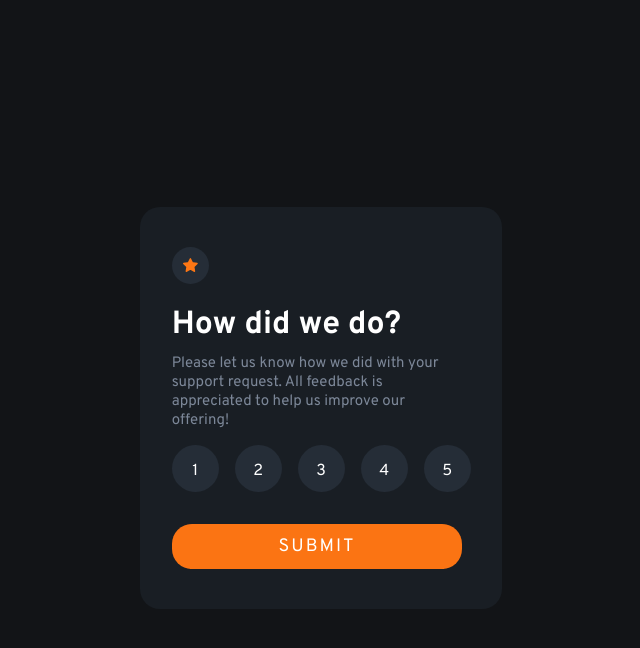
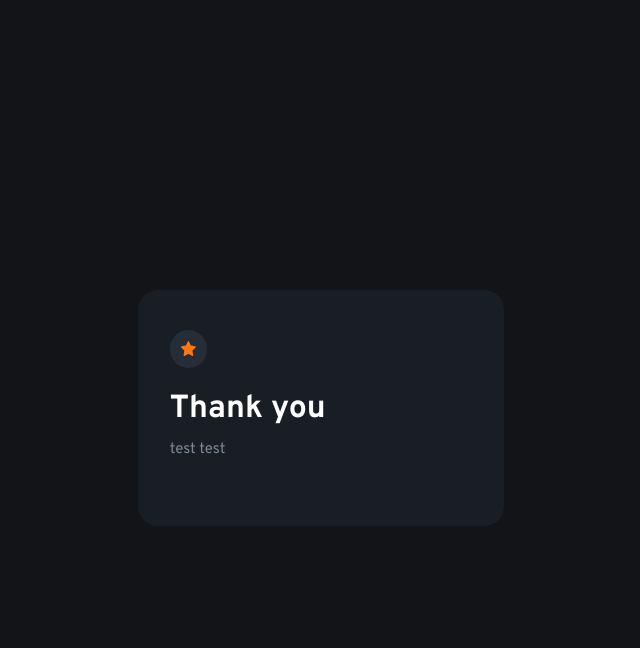
Before and after one commit to PongpolR/interactive-rating-component, a plain HTML site: page index.html in a window 1280 px wide. Both pictures are taken after a click on the button "SUBMIT". Shown: the whole page, without its empty margins (319-959 px from the left). Drawn offline with Linux system fonts and the light colour scheme.

Commit message:
add submit function

```diff
--- a/index.html
+++ b/index.html
@@ -38,7 +38,7 @@
 
   <!-- Rating state start -->
 
-  <div class="card">
+  <div class="state-start" id="card-start">
     <div class="circle">
       <img id="icon" src="images/icon-star.svg" alt="icon">
     </div>
@@ -64,13 +64,46 @@
         5
       </div>
     </div>
-    <div class="submit">
+    <div onclick="submit()" class="submit">
       <button>Submit</button>
     </div>
 
   </div>
 
   <!-- Rating state end -->
+
+  <div class="state-end" id="card-end">
+    <div class="circle">
+      <img id="icon" src="images/icon-star.svg" alt="icon">
+    </div>
+    <h1>Thank you</h1>
+    <p>test test</p>
+    <!-- <p>
+      Please let us know how we did with your support request. All feedback is appreciated
+      to help us improve our offering!
+    </p>
+    <div class="number">
+      <div id="btn-1" class="circle" onclick="numberSelected('btn-1')">
+        1
+      </div>
+      <div id="btn-2" class="circle" onclick="numberSelected('btn-2')">
+        2
+      </div>
+      <div id="btn-3" class="circle" onclick="numberSelected('btn-3')">
+        3
+      </div>
+      <div id="btn-4" class="circle" onclick="numberSelected('btn-4')">
+        4
+      </div>
+      <div id="btn-5" class="circle" onclick="numberSelected('btn-5')">
+        5
+      </div>
+    </div>
+    <div onclick="submit()" class="submit">
+      <button>Submit</button>
+    </div> -->
+
+  </div>
 
   <!-- Thank you state start -->
 
--- a/script.js
+++ b/script.js
@@ -42,9 +42,18 @@ function numberSelected(id) {
   }
 
   document.getElementById(id).style.backgroundColor = "hsl(216, 12%, 54%)";
+  document.getElementById(id).style.color = "white";
   selected = id;
   console.log(selected);
 
   document.getElementById(id).classList.remove('HoverClass1', 'HoverClass2');
 
 }
+
+function submit() {
+  console.log("submit");
+  let elem = document.getElementById("card-start");
+  elem.parentNode.removeChild(elem);
+
+  document.getElementById("card-end").style.visibility = "visible";
+}
--- a/style.css
+++ b/style.css
@@ -20,19 +20,33 @@
     color: hsl(216, 12%, 54%);
     font-weight: 400;
     font-size: 15px;
+    line-height: 1.6;
+    margin-bottom: 1.5rem;
   }
 
-  .card {
+  .state-end, #card-end {
+    z-index: -1;
+    position: absolute;
+    left: 0;
+    right: 0;
+    visibility: hidden;
+  }
+
+  .state-start, .state-end, #card-start, #card-end {
+    /* visibility: hidden; */
     background: hsla(213, 19%, 18%, 0.4);
+
+    margin: 0 auto;
+    width: 23%;
+    padding: 2.5rem;
+    padding-left: 2rem;
+    border-radius: 20px;
+  }
+
+  .state-start, #card-start {
     display: flex;
     flex-direction: column;
     justify-content: center;
-    margin: 0 auto;
-    padding: 2.5rem;
-    padding-left: 2rem;
-
-    width: 23%;
-    border-radius: 20px;
   }
 
   .circle {
@@ -41,6 +55,11 @@
     background: hsl(213, 19%, 18%);
     padding: 0.7rem;
     border-radius: 50%;
+  }
+
+  .card .circle {
+    margin-top: -1rem;
+    margin-bottom: 1rem;
   }
 
   .number {
@@ -74,6 +93,8 @@
   #btn-5 {
     padding: 1rem;
     border: none;
+    color: hsl(216, 12%, 54%);
+    font-weight: 700;
   }
 
   /* #btn-1:hover, #btn-2:hover, #btn-3:hover, #btn-4:hover, #btn-5:hover {
@@ -92,7 +113,8 @@
   .submit {
     display: flex;
     flex-direction: column;
-    /* margin: 0 auto; */
+    margin-top: -0.4rem;
+    margin-bottom: -0.7rem;
   }
 
   .submit button {
@@ -100,12 +122,13 @@
     padding: 0.7rem;
     background: hsl(25, 97%, 53%);
     border-radius: 20px;
-    font-size: 18px;
+    font-size: 15px;
     font-weight: 400;
     color: white;
     text-transform: uppercase;
     letter-spacing: 2px;
     font-family: 'Overpass', sans-serif;
+    cursor: pointer;
   }
 }
 
```
